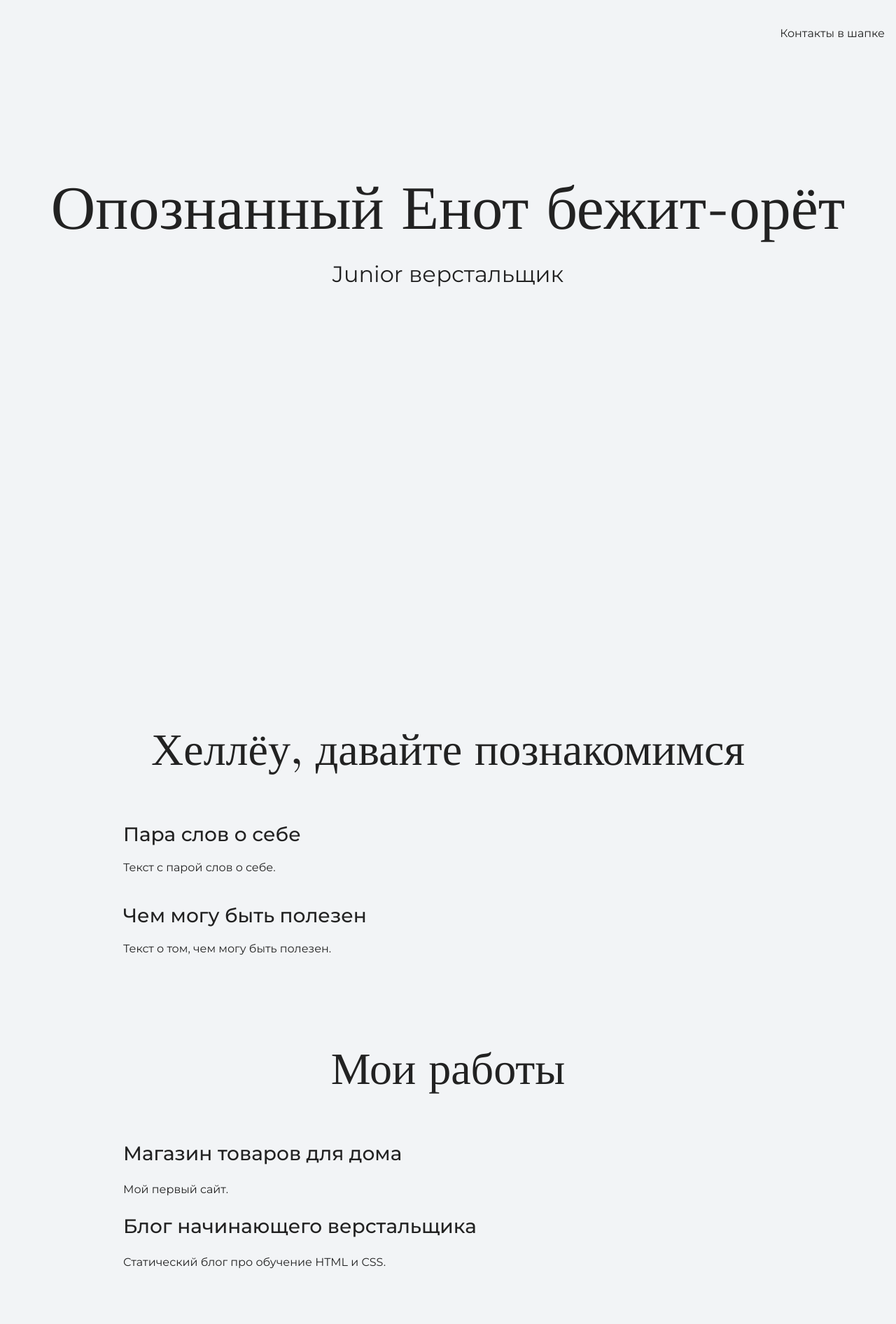
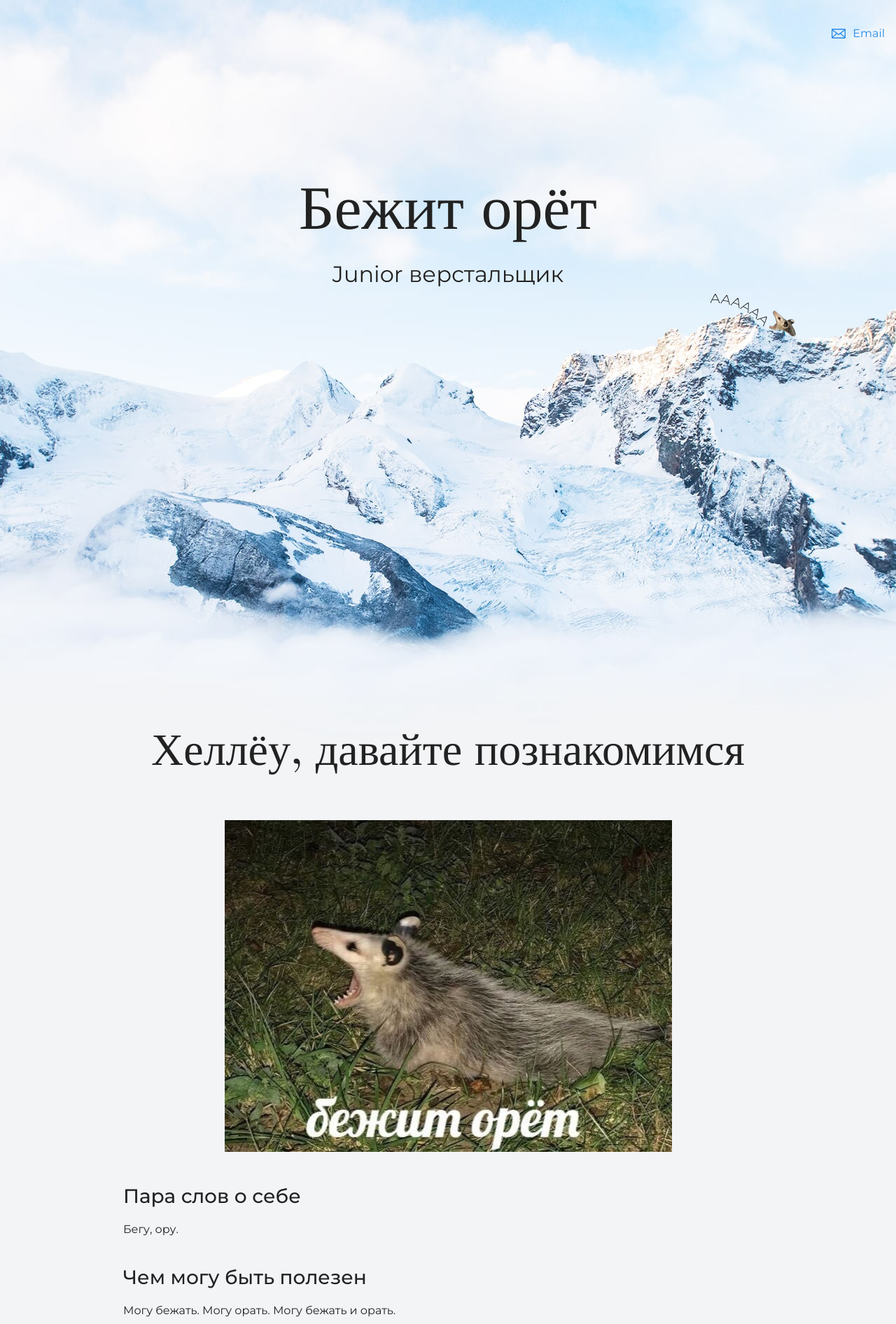
Before and after one commit to anethum78/my-first-site, a plain HTML site: page index.html in a window 1280 px wide. Shown: the top 1892 px of the page at 70% size. Drawn offline with nearby package versions, Linux system fonts and the light colour scheme.

Commit message:
Изменение текста на главной. Добавлены картинки

```diff
--- a/index.html
+++ b/index.html
@@ -10,13 +10,14 @@
   <body>
     <header class="page-header">
       <div class="container">
-        Контакты в шапке
+        <a class="header-email"
+        href="mailto:fleur676@gmail.com">Email</a>
       </div>
     </header>
 
     <section class="hero-image">
       <div class="container">
-        <h1 class="heading">Опознанный Енот бежит-орёт</h1>
+        <h1 class="heading">Бежит орёт</h1>
         <p>Junior верстальщик</p>
       </div>
     </section>
@@ -24,10 +25,13 @@
     <section class="intro">
       <div class="container">
         <h2 class="subheading">Хеллёу, давайте познакомимся</h2>
+        <figure class="user-image">
+          <img src="files/oret.jpg" heigth="536 alt="Фотография Неопознанного Енота">
+        </figure>
         <h3>Пара слов о себе</h3>
-        <p>Текст с парой слов о себе.</p>
+        <p>Бегу, ору.</p>
         <h3>Чем могу быть полезен</h3>
-        <p>Текст о том, чем могу быть полезен.</p>
+        <p>Могу бежать. Могу орать. Могу бежать и орать.</p>
       </div>
     </section>
 
@@ -35,8 +39,12 @@
       <div class="container">
         <h2 class="subheading">Мои работы</h2>
 
+        <figure class="project-image">
+          <img src="files/project.jpg" width="928" height="536" alt="Сайт магазина товаров для дома">
+        </figure>
         <h3>Магазин товаров для дома</h3>
         <p>Мой первый сайт.</p>
+        <a class="button" href="source/projectglo/index.html">Открыть страницу</a>
 
         <h3>Блог начинающего верстальщика</h3>
         <p>Статический блог про обучение HTML и CSS.</p>
@@ -45,7 +53,8 @@
 
     <footer class="page-footer">
       <div class="container">
-        Контакты в подвале
+        <a class="footer-email"
+        href="mailto:fleur676@gmail.com">Email</a>
       </div>
     </footer>
   </body>
```
Also changed, not shown: files/oret.jpg (added), files/project.jpg (added), files/user.jpg (added), img/hero-bg.jpg (added), img/icon-css.svg (added), img/icon-email-footer.svg (added), img/icon-email-header.svg (added), img/icon-html.svg (added), img/icon-phone-footer.svg (added), img/icon-phone-header.svg (added).
